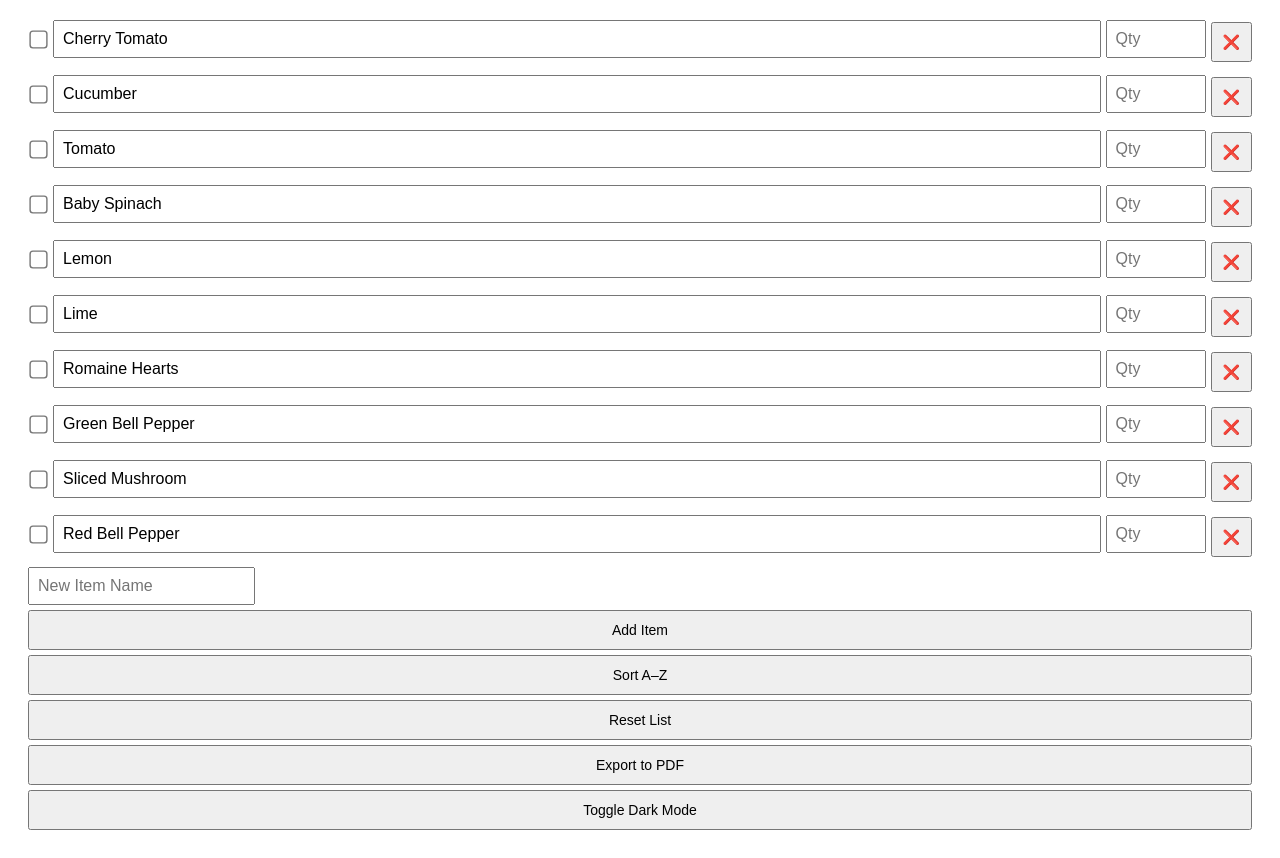
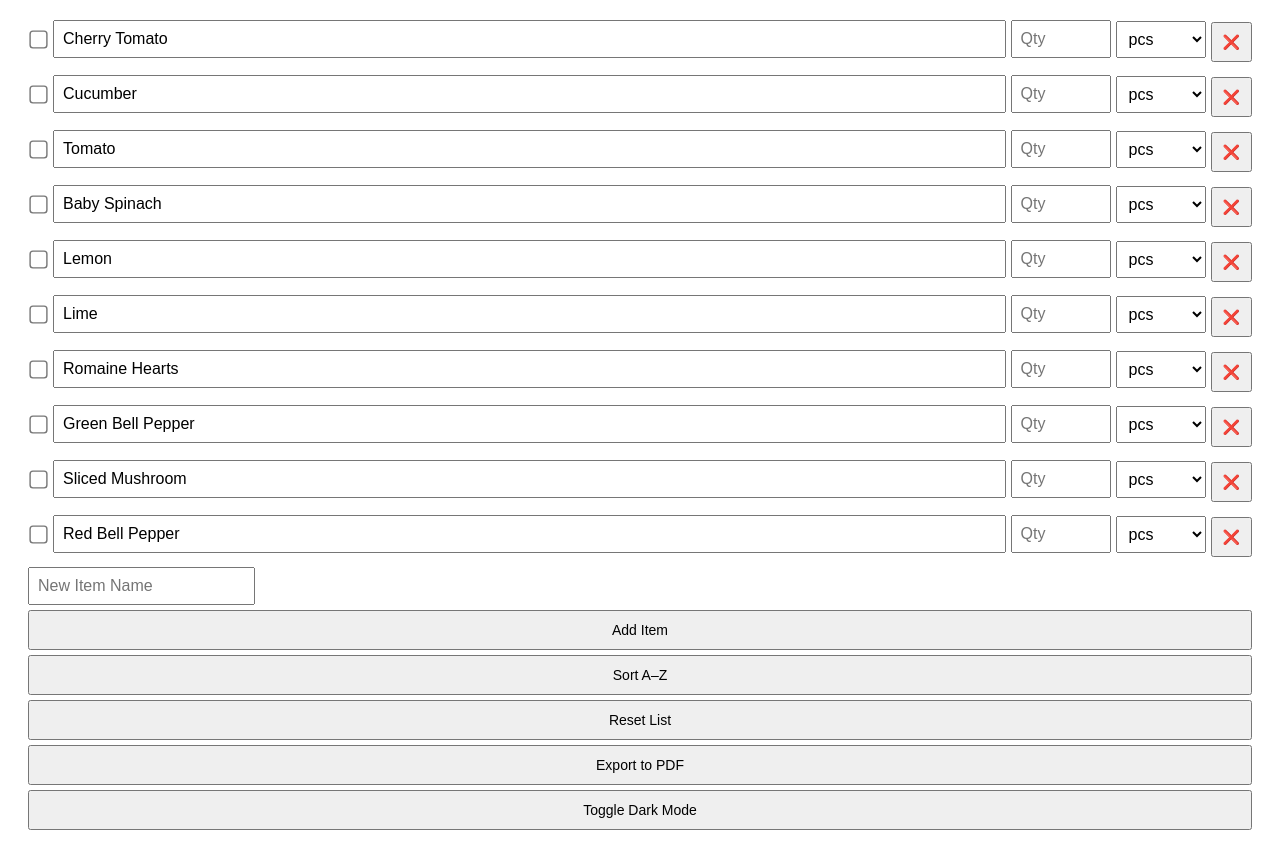
Before and after one commit to AbhishekK6339/restaurant-order-list, a plain HTML site: page index.html in a window 1280 px wide. Shown: the part 79-937 px from the top of the page. Drawn offline with nearby package versions, Linux system fonts and the light colour scheme.

Commit message:
Update index.html

```diff
--- a/index.html
+++ b/index.html
@@ -18,12 +18,14 @@
     .item {
       display: flex; align-items: center; gap: 5px;
       margin-bottom: 10px;
+      flex-wrap: wrap;
     }
-    input[type="text"], input[type="number"] {
+    input[type="text"], input[type="number"], select {
       padding: 8px; font-size: 16px;
     }
     input[type="text"] { flex: 2; }
     input[type="number"] { width: 80px; }
+    select { width: 90px; }
     input[type="checkbox"] { transform: scale(1.4); }
     button {
       padding: 10px; font-size: 14px;
@@ -47,16 +49,16 @@
 
   <script>
     let defaultItems = [
-      { name: "Cherry Tomato", qty: "", done: false },
-      { name: "Cucumber", qty: "", done: false },
-      { name: "Tomato", qty: "", done: false },
-      { name: "Baby Spinach", qty: "", done: false },
-      { name: "Lemon", qty: "", done: false },
-      { name: "Lime", qty: "", done: false },
-      { name: "Romaine Hearts", qty: "", done: false },
-      { name: "Green Bell Pepper", qty: "", done: false },
-      { name: "Sliced Mushroom", qty: "", done: false },
-      { name: "Red Bell Pepper", qty: "", done: false }
+      { name: "Cherry Tomato", qty: "", unit: "pcs", done: false },
+      { name: "Cucumber", qty: "", unit: "pcs", done: false },
+      { name: "Tomato", qty: "", unit: "pcs", done: false },
+      { name: "Baby Spinach", qty: "", unit: "pcs", done: false },
+      { name: "Lemon", qty: "", unit: "pcs", done: false },
+      { name: "Lime", qty: "", unit: "pcs", done: false },
+      { name: "Romaine Hearts", qty: "", unit: "pcs", done: false },
+      { name: "Green Bell Pepper", qty: "", unit: "pcs", done: false },
+      { name: "Sliced Mushroom", qty: "", unit: "pcs", done: false },
+      { name: "Red Bell Pepper", qty: "", unit: "pcs", done: false }
     ];
 
     let items = JSON.parse(localStorage.getItem('orderList')) || JSON.parse(JSON.stringify(defaultItems));
@@ -71,8 +73,10 @@
         const checkbox = div.querySelector('input[type="checkbox"]');
         const name = div.querySelector('input[type="text"]').value.trim();
         const qty = div.querySelector('input[type="number"]').value;
+        const unit = div.querySelector('select').value;
         items[index].name = name;
         items[index].qty = qty;
+        items[index].unit = unit;
         items[index].done = checkbox.checked;
       });
       saveItems();
@@ -92,6 +96,12 @@
             <input type="checkbox" ${item.done ? "checked" : ""} onchange="toggleDone(${index})">
             <input type="text" value="${item.name}" onchange="updateName(${index}, this.value)">
             <input type="number" value="${item.qty}" placeholder="Qty" onchange="updateQty(${index}, this.value)">
+            <select onchange="updateUnit(${index}, this.value)">
+              <option value="pcs" ${item.unit === "pcs" ? "selected" : ""}>pcs</option>
+              <option value="case" ${item.unit === "case" ? "selected" : ""}>case</option>
+              <option value="box" ${item.unit === "box" ? "selected" : ""}>box</option>
+              <option value="g" ${item.unit === "g" ? "selected" : ""}>g</option>
+            </select>
             <div class="action-btns">
               <button onclick="deleteItem(${index})">❌</button>
             </div>
@@ -107,7 +117,7 @@
     function addItem() {
       let newItem = document.getElementById('newItem').value;
       if (newItem.trim() !== '') {
-        items.push({ name: newItem.trim(), qty: "", done: false });
+        items.push({ name: newItem.trim(), qty: "", unit: "pcs", done: false });
         document.getElementById('newItem').value = '';
         saveItems();
         renderList();
@@ -116,6 +126,11 @@
 
     function updateQty(index, value) {
       items[index].qty = value;
+      saveItems();
+    }
+
+    function updateUnit(index, value) {
+      items[index].unit = value;
       saveItems();
     }
 
@@ -156,7 +171,7 @@
       doc.text(`Exported on: ${today}`, 20, 26);
       let y = 40;
       items.forEach(item => {
-        const line = `${item.done ? "[x]" : "[ ]"} ${item.name}: ${item.qty || ""}`;
+        const line = `${item.done ? "[x]" : "[ ]"} ${item.name}: ${item.qty || ""} ${item.unit}`;
         doc.text(line, 20, y);
         y += 10;
       });
```
